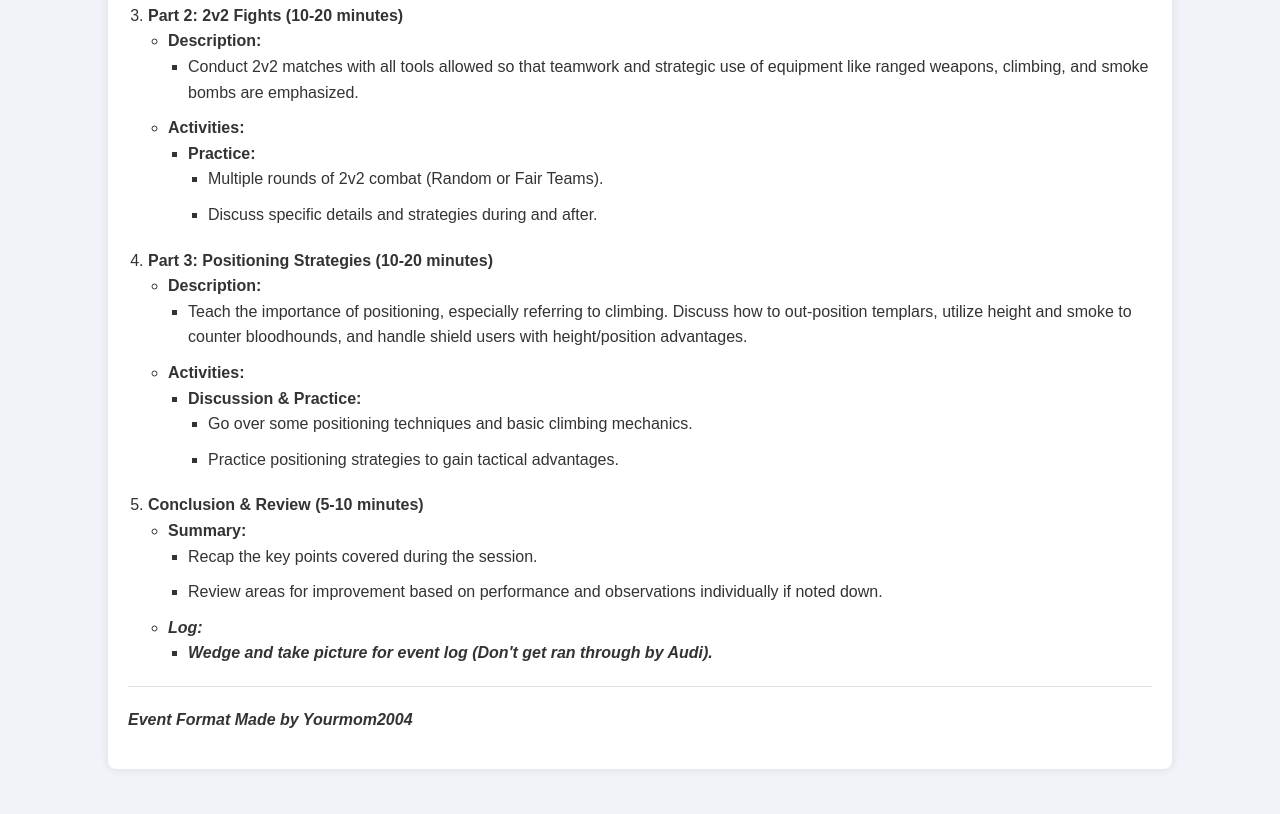
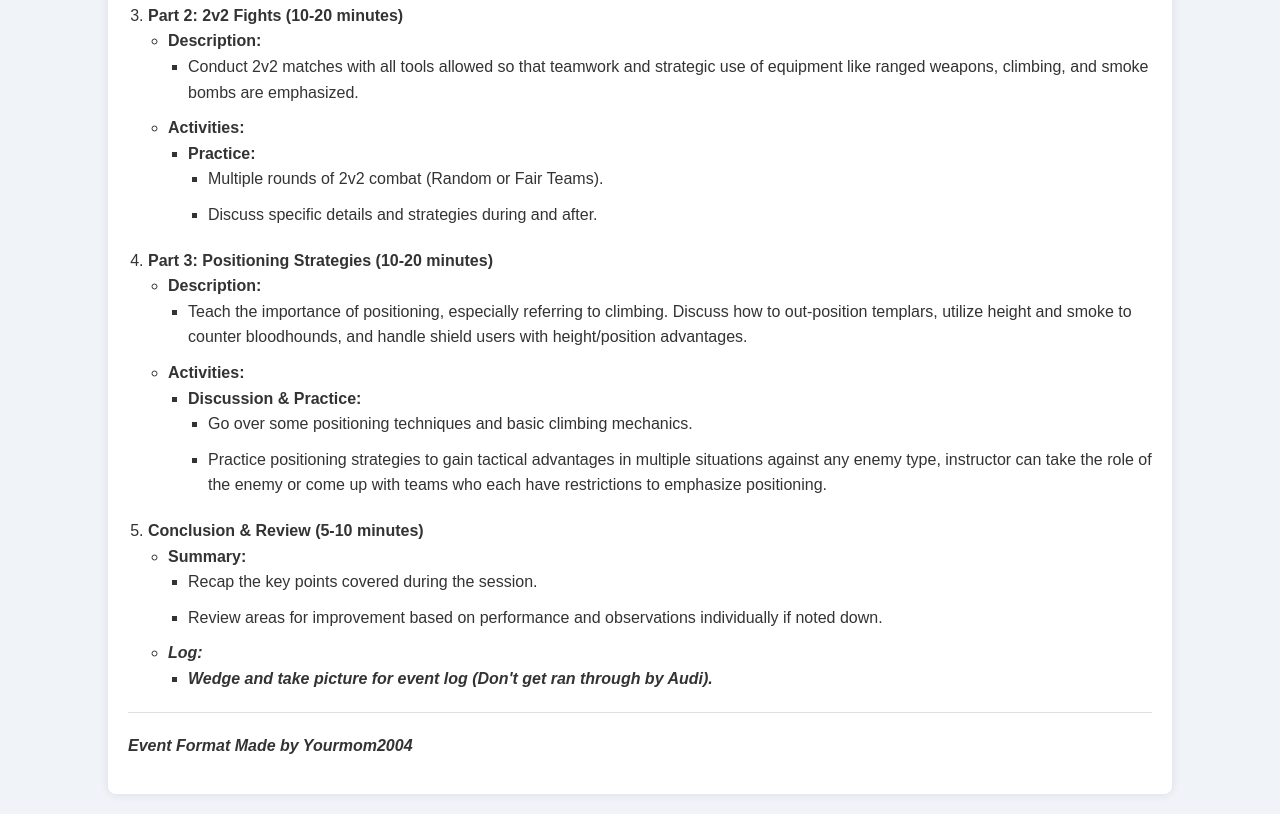
Before and after one commit to JewlsSonRose/EventProposition, a plain HTML site: page docs/index.html in a window 1280 px wide. Shown: the part 736-1550 px from the top of the page. Before the commit the page ends 1525 px from the top, so only its background shows below. Drawn offline with Linux system fonts and the light colour scheme.

Commit message:
Update index.html

```diff
--- a/docs/index.html
+++ b/docs/index.html
@@ -163,7 +163,7 @@
                             <li><strong>Discussion & Practice:</strong>
                                 <ul>
                                     <li>Go over some positioning techniques and basic climbing mechanics.</li>
-                                    <li>Practice positioning strategies to gain tactical advantages.</li>
+                                    <li>Practice positioning strategies to gain tactical advantages in multiple situations against any enemy type, instructor can take the role of the enemy or come up with teams who each have restrictions to emphasize positioning.</li>
                                 </ul>
                             </li>
                         </ul>
```
